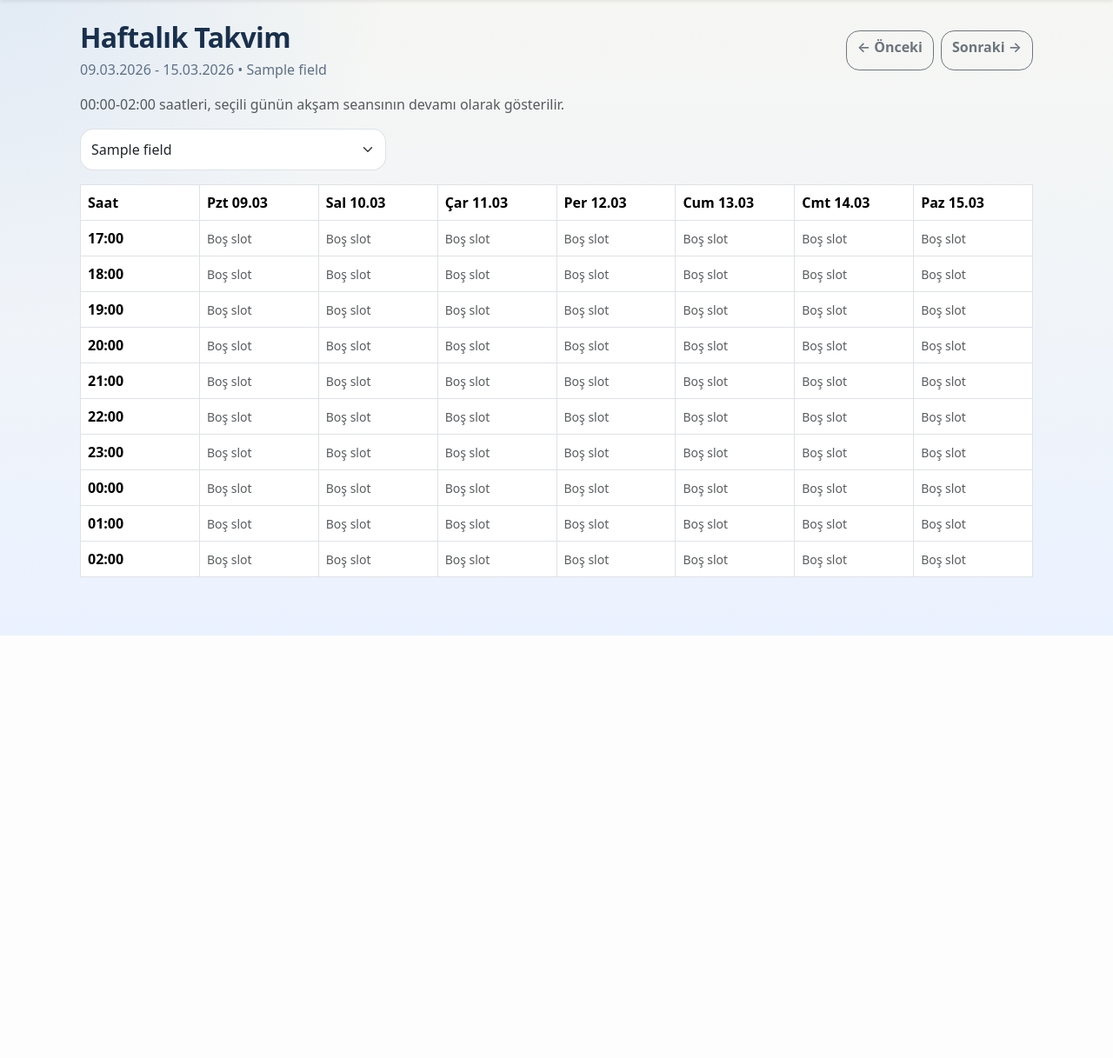
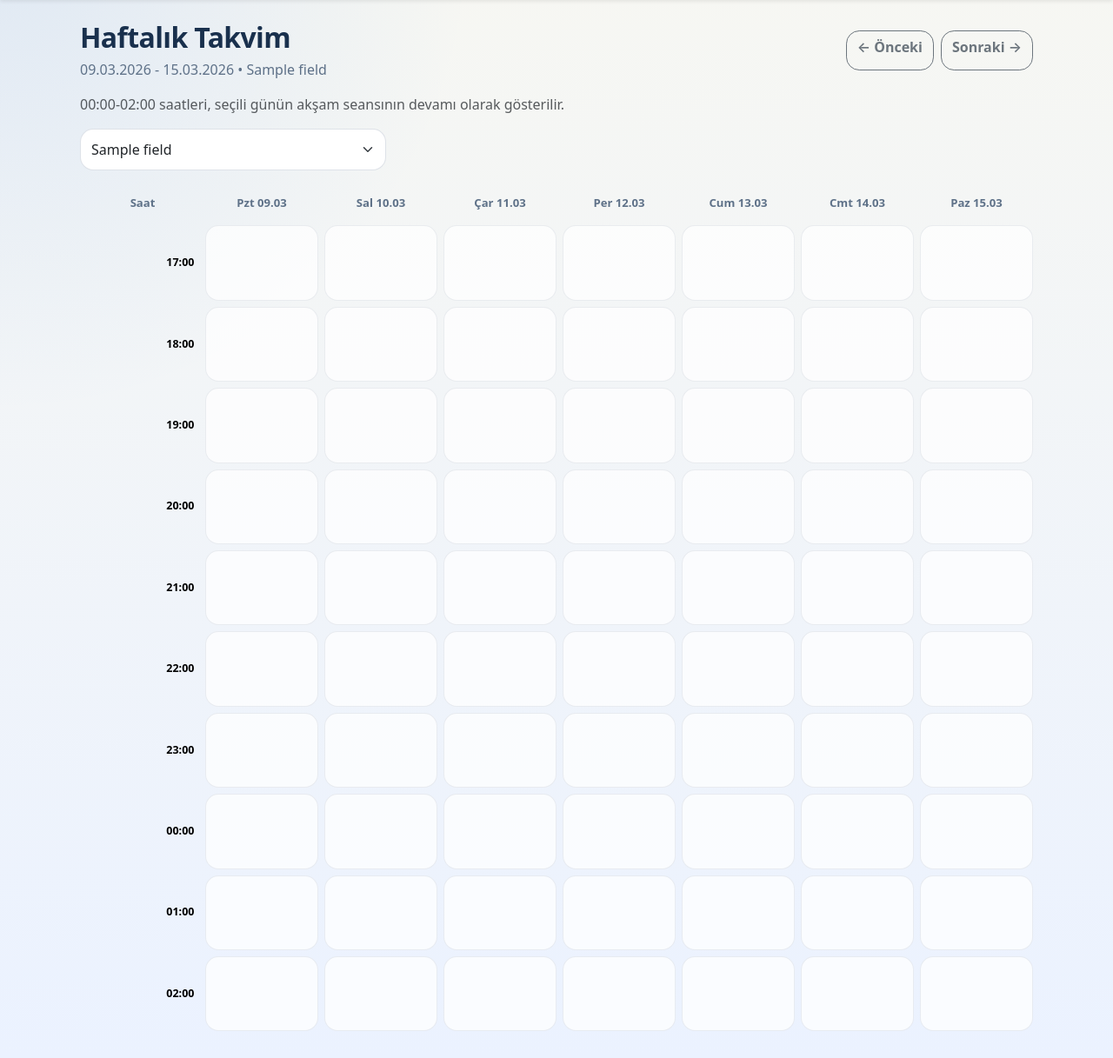
Before and after one commit to ysfkcbs/SahaTakvim, a Flask app: page /calendar/weekly in a window 1280 px wide. Shown: the part 69-1286 px from the top of the page at 87% size. Before the commit the page ends 800 px from the top, so only its background shows below. Run offline with Flask 3, Linux system fonts and the light colour scheme; a user stored in the database is signed in; tables that the repository leaves empty hold one stand-in row (values such as "Sample post"); lists and menus that the app fills with data are empty.

Commit message:
Unify weekly calendar grid across desktop and mobile

```diff
--- a/app/static/css/style.css
+++ b/app/static/css/style.css
@@ -1152,6 +1152,10 @@ body.is-standalone .app-navbar {
   color: var(--app-text-soft);
 }
 
+.mobile-week-slot.is-empty .mobile-week-slot-meta {
+  display: none;
+}
+
 .mobile-week-slot.is-match .mobile-week-slot-time,
 .mobile-week-slot.is-match .mobile-week-slot-meta {
   color: #7d3a91;
@@ -1174,6 +1178,103 @@ body.is-standalone .app-navbar {
 
 .mobile-week-slot-dot.is-paid {
   background: #198754;
+}
+
+.desktop-weekly-grid-table {
+  border-collapse: separate;
+  border-spacing: 0.45rem;
+}
+
+.desktop-weekly-grid-table th,
+.desktop-weekly-grid-table td {
+  border: 0;
+  padding: 0;
+  background: transparent;
+}
+
+.desktop-weekly-grid-table thead th {
+  padding: 0.3rem 0.45rem 0.55rem;
+  text-align: center;
+  font-size: 0.82rem;
+  color: var(--app-text-soft);
+}
+
+.desktop-week-hour {
+  width: 5.25rem;
+  min-width: 5.25rem;
+  padding-right: 0.35rem !important;
+  text-align: right;
+  color: var(--app-text-soft);
+  font-size: 0.78rem;
+  font-weight: 700;
+}
+
+.desktop-slot-cell {
+  width: 9rem;
+  min-width: 9rem;
+}
+
+.desktop-week-slot {
+  position: relative;
+  display: grid;
+  align-content: center;
+  justify-items: center;
+  gap: 0.18rem;
+  min-height: 5.4rem;
+  padding: 0.55rem 0.45rem;
+  border: 1px solid rgba(22, 46, 84, 0.08);
+  border-radius: 0.95rem;
+  background: rgba(255, 255, 255, 0.98);
+  text-align: center;
+}
+
+.desktop-week-slot.is-empty {
+  background: rgba(255, 255, 255, 0.72);
+}
+
+.desktop-week-slot.is-match {
+  border-color: rgba(156, 84, 177, 0.32);
+  background: rgba(156, 84, 177, 0.14);
+}
+
+.desktop-week-slot.is-subscriber {
+  border-color: rgba(41, 98, 255, 0.22);
+  background: rgba(41, 98, 255, 0.12);
+}
+
+.desktop-week-slot-time {
+  font-size: 0.95rem;
+  font-weight: 800;
+  line-height: 1.1;
+  color: var(--app-text);
+}
+
+.desktop-week-slot-name {
+  max-width: 100%;
+  font-size: 0.8rem;
+  font-weight: 700;
+  line-height: 1.2;
+  color: var(--app-text);
+  overflow-wrap: anywhere;
+}
+
+.desktop-week-slot-meta {
+  font-size: 0.7rem;
+  font-weight: 700;
+  line-height: 1.15;
+  color: var(--app-text-soft);
+}
+
+.desktop-week-slot.is-match .desktop-week-slot-time,
+.desktop-week-slot.is-match .desktop-week-slot-name,
+.desktop-week-slot.is-match .desktop-week-slot-meta {
+  color: #7d3a91;
+}
+
+.desktop-week-slot.is-subscriber .desktop-week-slot-time,
+.desktop-week-slot.is-subscriber .desktop-week-slot-name,
+.desktop-week-slot.is-subscriber .desktop-week-slot-meta {
+  color: #204ea8;
 }
 
 .table-responsive {
--- a/app/templates/calendar/weekly.html
+++ b/app/templates/calendar/weekly.html
@@ -95,7 +95,6 @@
                   aria-label="{{ weekday_names_tr[d.weekday()] }} {{ d.strftime('%d.%m') }} {{ hour_label(h) }} boş slot"
                   title="Rezervasyon ekle">
                   <span class="mobile-week-slot-time">{{ hour_label(h) }}</span>
-                  <span class="mobile-week-slot-meta">Boş</span>
                 </button>
                 {% endif %}
               </td>
@@ -109,52 +108,26 @@
 </section>
 
 <div class="table-responsive calendar-wrap d-none d-lg-block">
-  <table class="table table-bordered align-middle calendar-table">
+  <table class="table align-middle calendar-table desktop-weekly-grid-table">
     <thead><tr><th>Saat</th>{% for d in days %}<th>{{ weekday_names_tr[d.weekday()] }} {{ d.strftime('%d.%m') }}</th>{% endfor %}</tr></thead>
     <tbody>
     {% for h in hours %}
       <tr>
-        <th>{{ hour_label(h) }}</th>
+        <th class="desktop-week-hour">{{ hour_label(h) }}</th>
         {% for d in days %}
           {% set r = slot_map.get((d, h)) %}
-          <td class="slot-cell" data-bs-toggle="modal" data-bs-target="#reservationModal" data-date="{{ d }}" data-hour="{{ h }}" data-field="{{ selected_field }}">
+          <td class="slot-cell desktop-slot-cell" data-bs-toggle="modal" data-bs-target="#reservationModal" data-date="{{ d }}" data-hour="{{ h }}" data-field="{{ selected_field }}">
             {% if r %}
-            <div class="slot-booked {% if r.reservation_type=='abone' %}is-subscriber{% else %}is-match{% endif %}">
-              <div class="slot-booked-head">
-                <div class="fw-semibold">{{ r.customer_name }}</div>
-                <a href="{{ url_for('calendar.edit_reservation', reservation_id=r.id) }}" class="btn btn-sm btn-light slot-edit-icon" aria-label="Rezervasyonu düzenle" title="Düzenle">
-                  <svg viewBox="0 0 24 24" aria-hidden="true" focusable="false">
-                    <path d="M4 15.75V20h4.25L18.81 9.44l-4.25-4.25L4 15.75zm16.71-9.04a1.003 1.003 0 0 0 0-1.42l-2-2a1.003 1.003 0 0 0-1.42 0l-1.59 1.59 4.25 4.25 1.76-1.76z"/>
-                  </svg>
-                </a>
-              </div>
-              <div class="slot-visuals slot-booked-meta">
-                <span class="slot-icon-badge {% if r.reservation_type=='abone' %}is-subscriber{% else %}is-match{% endif %}" title="{{ 'Abone' if r.reservation_type == 'abone' else 'Tek Saatlik Maç' }}" aria-label="{{ 'Abone' if r.reservation_type == 'abone' else 'Tek Saatlik Maç' }}">
-                  {% if r.reservation_type == 'abone' %}
-                  <svg viewBox="0 0 24 24" aria-hidden="true" focusable="false">
-                    <path d="M12 12a4 4 0 1 0-4-4 4 4 0 0 0 4 4zm0 2c-3.33 0-6 1.79-6 4v1h12v-1c0-2.21-2.67-4-6-4z"/>
-                  </svg>
-                  {% else %}
-                  <svg viewBox="0 0 24 24" aria-hidden="true" focusable="false">
-                    <path d="M12 2 4.5 5v6c0 5 3.41 9.74 7.5 11 4.09-1.26 7.5-6 7.5-11V5L12 2zm-1 14-3-3 1.41-1.41L11 13.17l4.59-4.58L17 10z"/>
-                  </svg>
-                  {% endif %}
-                </span>
-                <span class="slot-icon-badge {% if r.deposit_paid %}is-paid{% else %}is-pending{% endif %}" title="{{ 'Kapora Alındı' if r.deposit_paid else 'Kapora Bekliyor' }}" aria-label="{{ 'Kapora Alındı' if r.deposit_paid else 'Kapora Bekliyor' }}">
-                  {% if r.deposit_paid %}
-                  <svg viewBox="0 0 24 24" aria-hidden="true" focusable="false">
-                    <path d="m9.55 18-5.66-5.66 1.41-1.41 4.25 4.24 8.49-8.48 1.41 1.41L9.55 18z"/>
-                  </svg>
-                  {% else %}
-                  <svg viewBox="0 0 24 24" aria-hidden="true" focusable="false">
-                    <path d="M12 1.75A10.25 10.25 0 1 0 22.25 12 10.26 10.26 0 0 0 12 1.75zm1 10.66V6.5h-2v6.75l4.72 2.83 1-1.69z"/>
-                  </svg>
-                  {% endif %}
-                </span>
-              </div>
-            </div>
+            <a href="{{ url_for('calendar.edit_reservation', reservation_id=r.id) }}" class="desktop-week-slot is-booked {% if r.reservation_type=='abone' %}is-subscriber{% else %}is-match{% endif %}" aria-label="{{ weekday_names_tr[d.weekday()] }} {{ d.strftime('%d.%m') }} {{ hour_label(h) }} {{ r.customer_name }}" title="{{ r.customer_name }} - {{ 'Abone' if r.reservation_type == 'abone' else 'Tek Saatlik Maç' }}">
+              <span class="desktop-week-slot-time">{{ hour_label(h) }}</span>
+              <span class="desktop-week-slot-name">{{ r.customer_name }}</span>
+              <span class="desktop-week-slot-meta">{{ 'Abone' if r.reservation_type == 'abone' else 'Tek Saatlik' }}</span>
+              {% if r.deposit_paid %}
+              <span class="mobile-week-slot-dot is-paid" aria-hidden="true"></span>
+              {% endif %}
+            </a>
             {% else %}
-              <span class="text-muted small">Boş slot</span>
+            <div class="desktop-week-slot is-empty" aria-hidden="true"></div>
             {% endif %}
           </td>
         {% endfor %}
```
